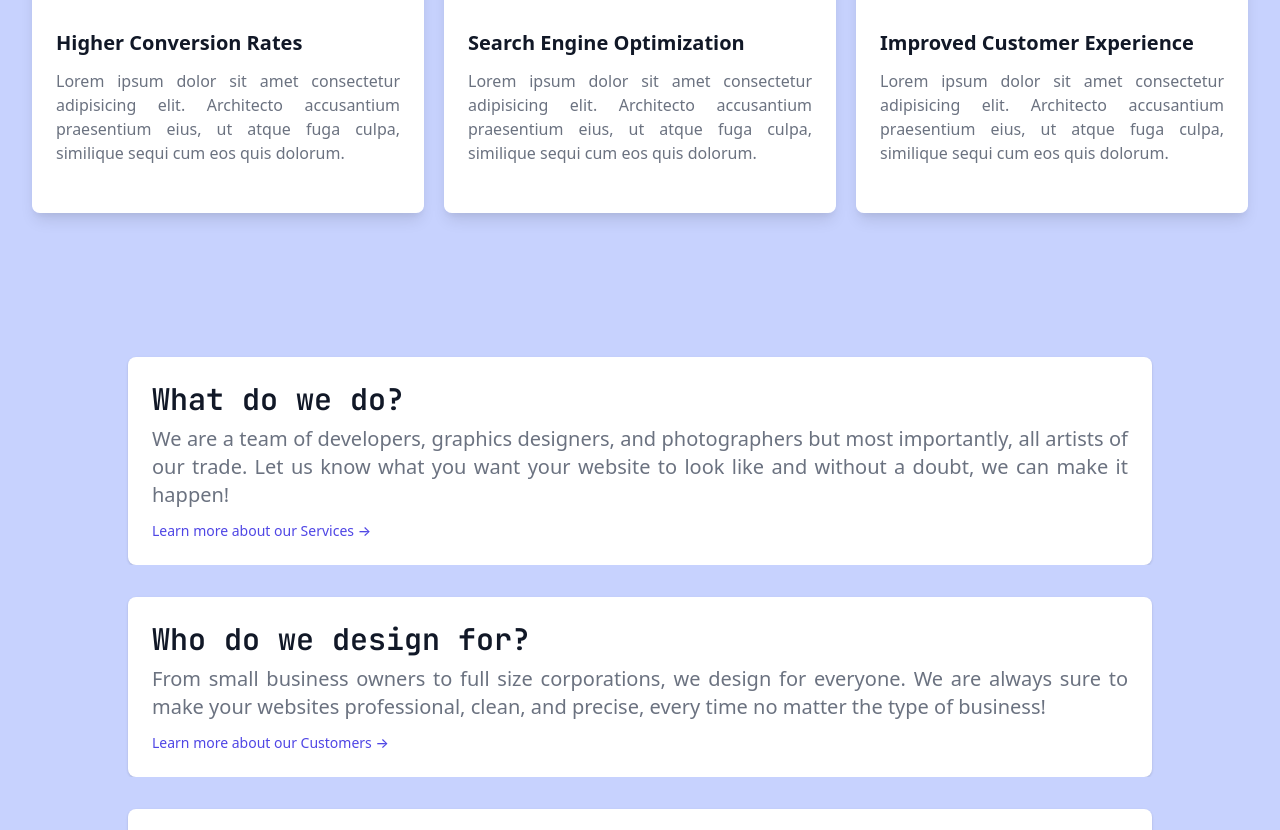
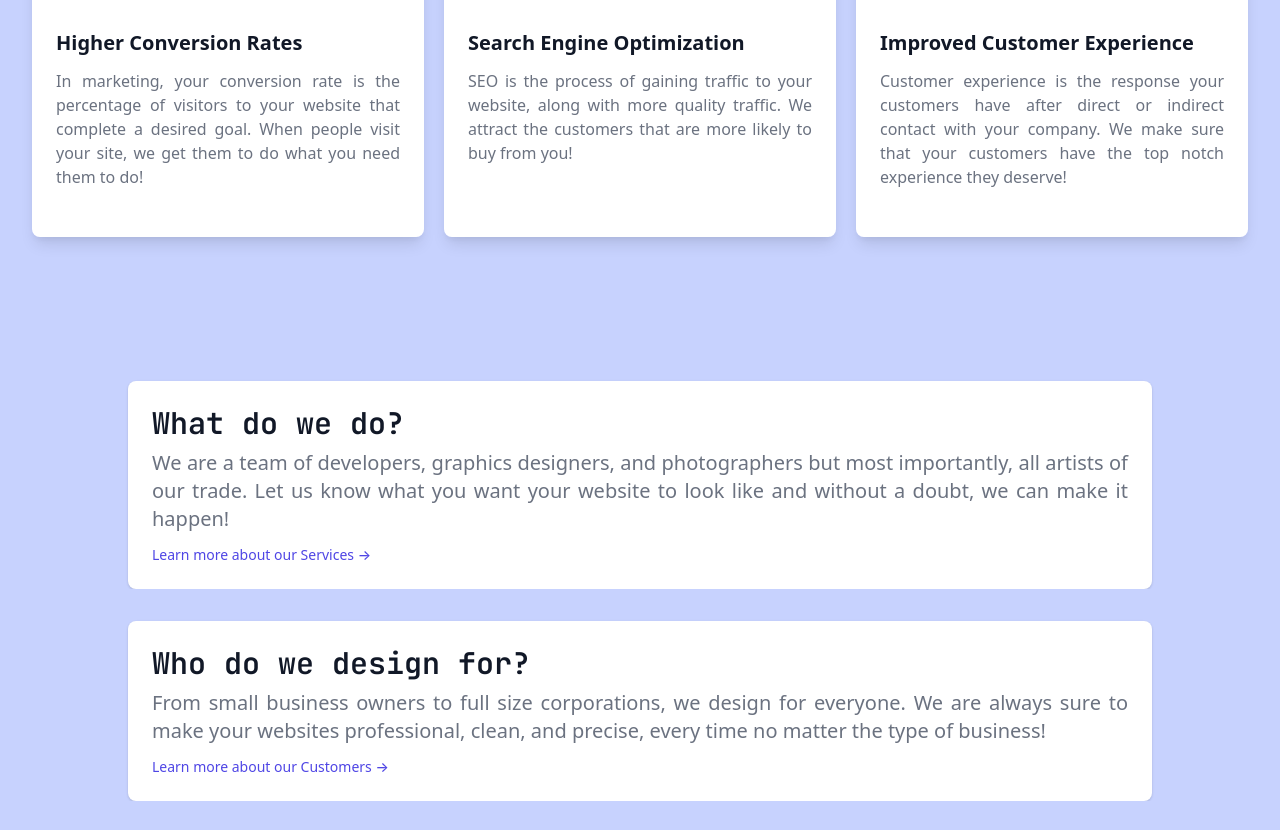
Before and after one commit to Paragon-Creative-LLC/ParagonCreative-Site, a plain HTML site: page Index.html in a window 1280 px wide. Shown: the part 1064-1894 px from the top of the page. Drawn offline with nearby package versions, Linux system fonts and the light colour scheme.

Commit message:
Update Index.html

```diff
--- a/Index.html
+++ b/Index.html
@@ -135,8 +135,7 @@
                   Higher Conversion Rates
                 </p>
                 <p class="text-justify sm:text-2xl lg:text-base mt-3 text-gray-500">
-                  Lorem ipsum dolor sit amet consectetur adipisicing elit. Architecto accusantium praesentium eius, ut
-                  atque fuga culpa, similique sequi cum eos quis dolorum.
+                  In marketing, your conversion rate is the percentage of visitors to your website that complete a desired goal. When people visit your site, we get them to do what you need them to do!
                 </p>
               </a>
             </div>
@@ -162,8 +161,7 @@
                 <p class="sm:text-3xl lg:text-xl font-semibold text-gray-900">
                   Search Engine Optimization </p>
                 <p class="text-justify sm:text-2xl lg:text-base mt-3 text-gray-500">
-                  Lorem ipsum dolor sit amet consectetur adipisicing elit. Architecto accusantium praesentium eius, ut
-                  atque fuga culpa, similique sequi cum eos quis dolorum.
+                  SEO is the process of gaining traffic to your website, along with more quality traffic. We attract the customers that are more likely to buy from you!
                 </p>
               </a>
             </div>
@@ -209,8 +207,7 @@
                   Improved Customer Experience
                 </p>
                 <p class="text-justify sm:text-2xl lg:text-base mt-3 text-gray-500">
-                  Lorem ipsum dolor sit amet consectetur adipisicing elit. Architecto accusantium praesentium eius, ut
-                  atque fuga culpa, similique sequi cum eos quis dolorum.
+Customer experience is the response your customers have after direct or indirect contact with your company. We make sure that your customers have the top notch experience they deserve!
                 </p>
               </a>
             </div>
```
